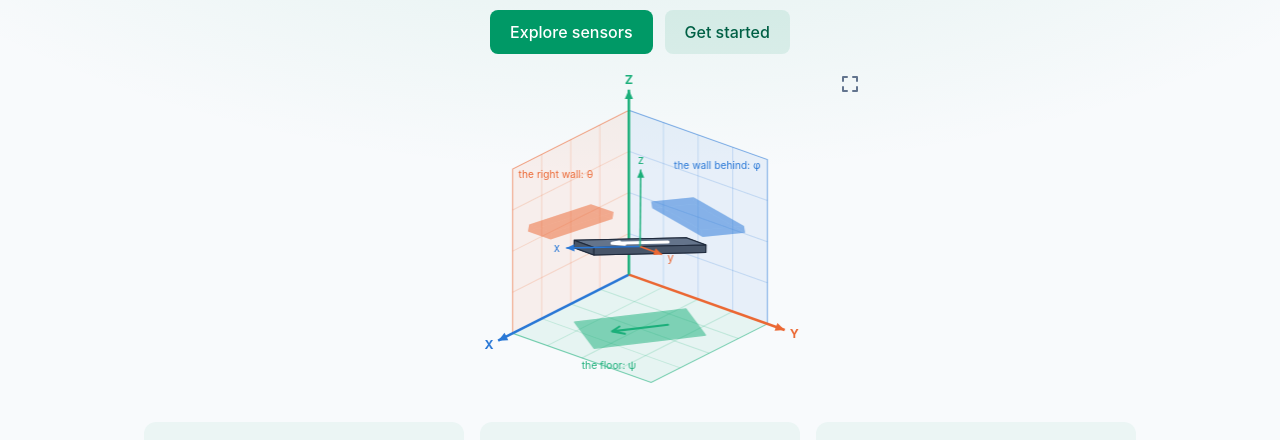
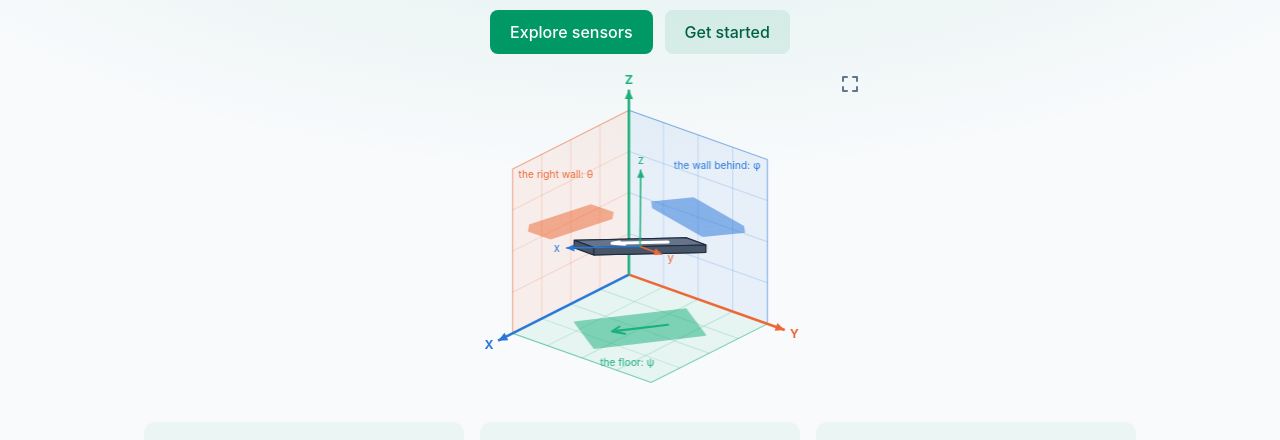
Before and after one commit to aguegu/i2c.ninja, a Vue app: page / in a window 1280 px wide. Shown: the part 283-723 px from the top of the page. Built offline with nearby package versions, Linux system fonts and the light colour scheme.

Commit message:
Glass box: the floor's label further right, inside the floor
Co-Authored-By: Claude Opus 5.5 <noreply@anthropic.com>

```diff
--- a/src/components/ProjectionBox.vue
+++ b/src/components/ProjectionBox.vue
@@ -50,7 +50,7 @@ const onWall = (w, v) => v.map((c, k) => (k === w.axis ? w.at : c)); // a point
 // (the right wall's at its left, reading inward; the others' at their right)
 const TAGS = { floor: [0.9 * D, 0.55 * D, -D], back: [-D, 0.9 * D, 0.85 * D], side: [0.9 * D, -D, 0.85 * D] };
 // and nudged on screen, in the drawing's units: the floor's right, clear of its frame
-const TAG_NUDGE = { floor: [10, 0] };
+const TAG_NUDGE = { floor: [28, -2] };
 // the walls' squares, faint grids on them
 const walls = WALLS.map((w) => {
   const [a, b] = [0, 1, 2].filter((k) => k !== w.axis);
```
